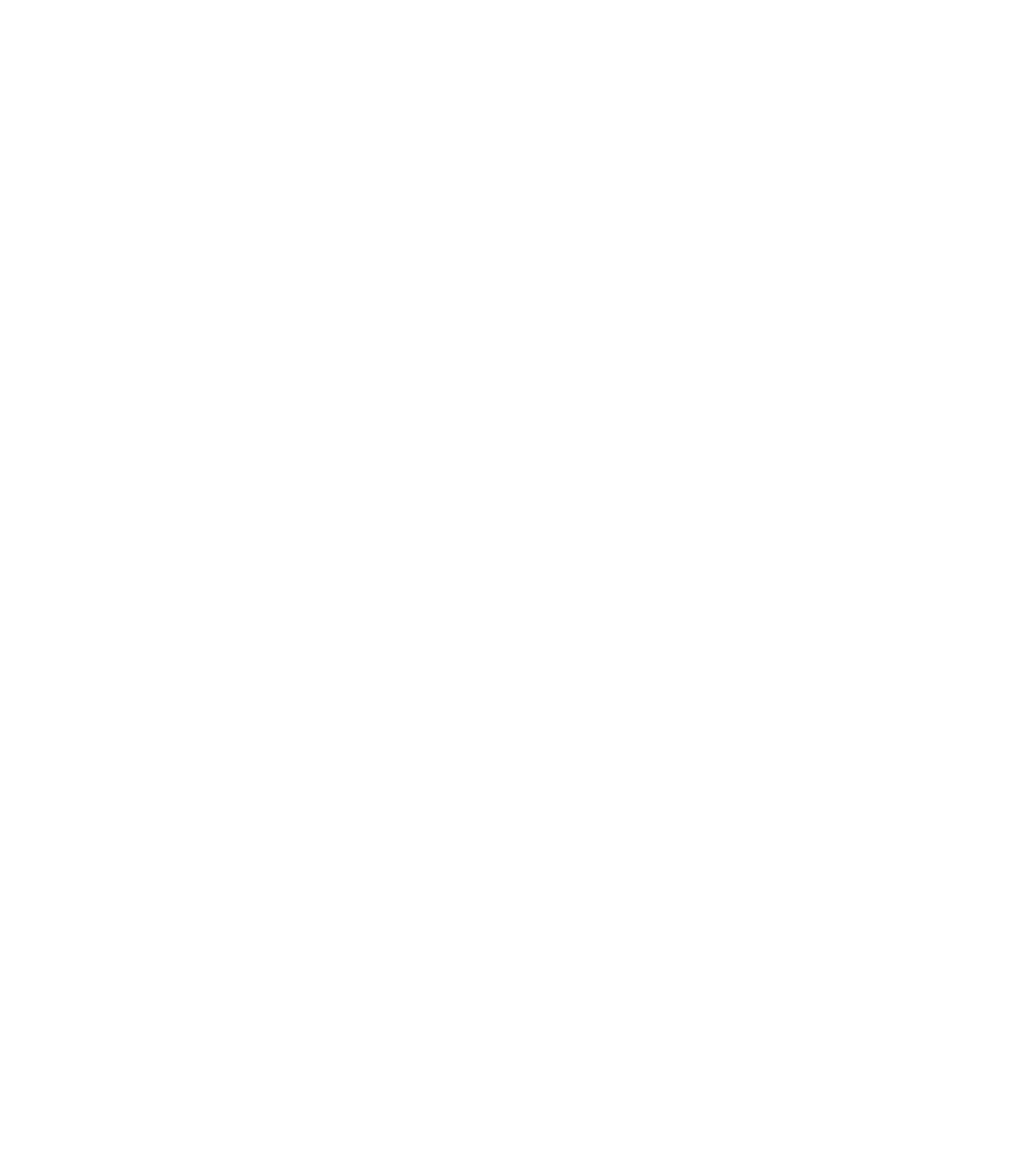
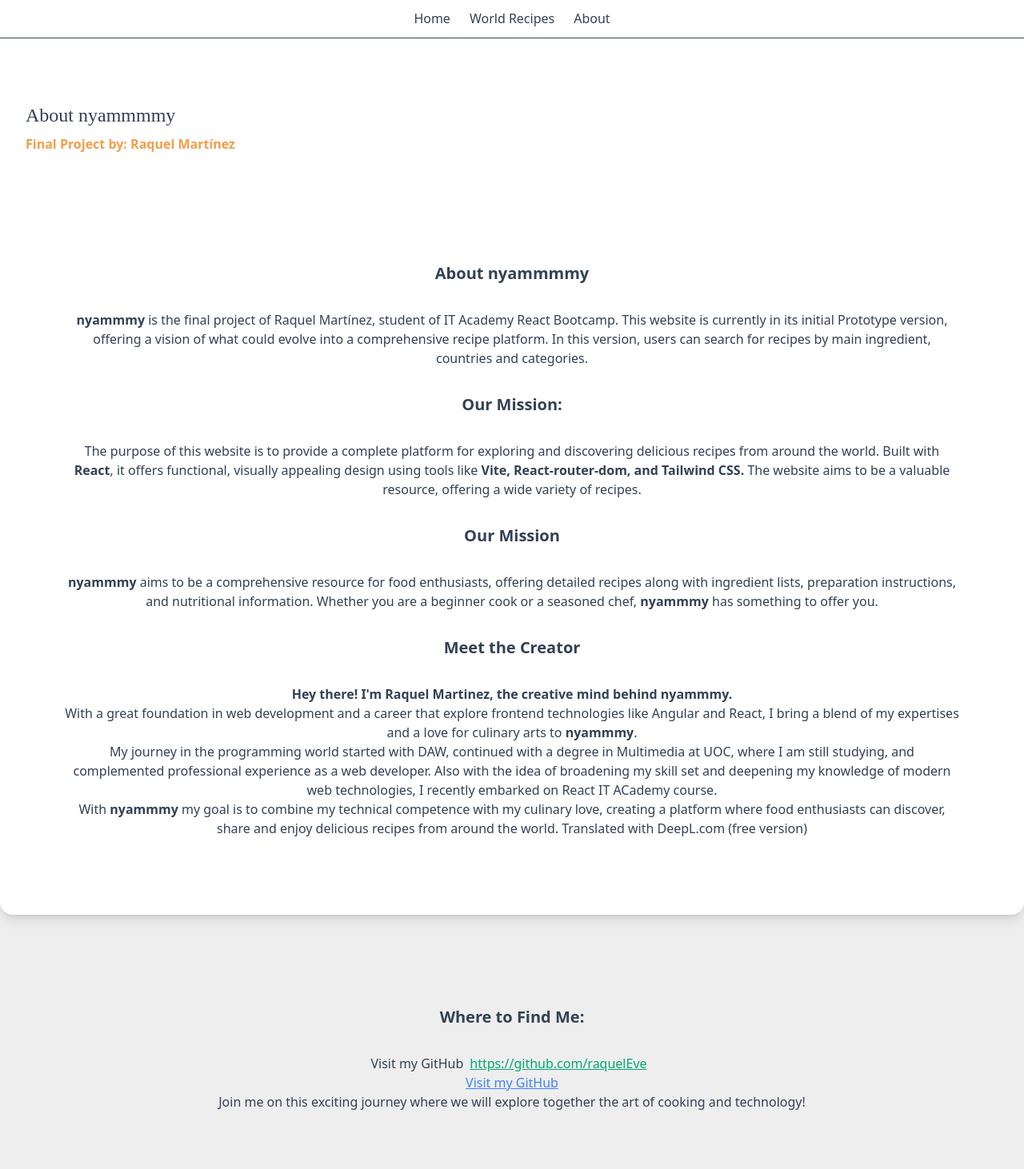
Before and after one commit to raquelEve/S9-FinalProject_v2, a React (Vite) app: page /about in a window 1280 px wide. Shown: the part 180-1642 px from the top of the page at 80% size. Before the commit the page ends 800 px from the top, so only its background shows below. Built offline with nearby package versions, Linux system fonts and the light colour scheme; a web font is replaced by a local one.

Commit message:
about page

```diff
--- /dev/null
+++ b/src/common/githubLink/GithubLink.jsx
@@ -0,0 +1,16 @@
+import React from 'react'
+import { Link, NavLink } from 'react-router-dom'
+
+export default function GithubLink() {
+    return (
+        <>
+            <div><a href="#"  >
+                Visit my GitHub
+            </a>
+                <a href='https://github.com/raquelEve' className='mx-2 link link-success' target='blank'>
+                    https://github.com/raquelEve
+                </a>
+            </div>
+        </>
+    )
+}
--- a/src/common/headerComponent/HeaderComp.jsx
+++ b/src/common/headerComponent/HeaderComp.jsx
@@ -22,7 +22,7 @@
                 <nav className="flex justify-center w-[300px]mx-auto text-slate-700">
                     <NavLink to='/home' className='mx-3'>Home</NavLink>
                     <NavLink to='/global' className='mx-3'>World Recipes</NavLink>
-                    <NavLink to='/about' className='mx-3'>Link</NavLink>
+                    <NavLink to='/about' className='mx-3'>About</NavLink>
                 </nav>
             </div >
         </header >
--- a/src/components/AreaCard/AreaCard.jsx
+++ b/src/components/AreaCard/AreaCard.jsx
@@ -4,17 +4,19 @@
 
 export default function AreaCard({ area }) {
     return (
+        <div className='relative'>
             <Link
                 to={`/recipes/area/${area.area}`}
                 key={area.id}
-            className="area-card relative h-64 w-full bg-cover bg-center rounded-box flex items-center justify-center mb-8 shadow-lg "
+                className="area-card relative h-64 w-full bg-cover bg-center rounded-box flex items-center justify-center mb-8 shadow-xl shadow-black-900"
                 style={{ backgroundImage: `url(${area.src})` }}
             >
                 {/* overlay para el texto */}
                 <div className="absolute inset-0 bg-black opacity-25 rounded-box hover:shadow-inner"></div>
                 <h2 className="relative text-white text-3xl font-bold">{area.countryName}</h2>
-            <div className='flat-area absolute h-[34px] w-[34px] top-3 right-3 bg-no-repeat bg-top bg-left'
+            </Link>
+            <div className='flat-area absolute h-[34px] w-[34px] top-4 right-4 bg-no-repeat bg-top bg-left'
                 style={{ backgroundImage: `url(${area.flat})` }}></div>
-        </Link>
+        </div>
     )
 }
--- a/src/components/AreaCard/Areacard.css
+++ b/src/components/AreaCard/Areacard.css
@@ -8,3 +8,14 @@
 .area-card:hover h2{
     color: #a7f012;
 }
+.area-card:hover:before {
+    content: '';
+    position: absolute;
+    top: 5px;
+    left: 5px;
+    width: calc(100% - 10px);
+    height: calc(100% - 10px);
+    border: 2px solid #a7f012;
+    border-radius: 15px;
+    z-index: -1;
+}
--- a/src/pages/AboutPage.jsx
+++ b/src/pages/AboutPage.jsx
@@ -1,7 +1,65 @@
 import React from 'react'
+import HeaderComp from '../common/HeaderComponent/HeaderComp'
+import SocialNavbarComp from '../common/socialNavbar/SocialNavbarComp'
+import FooterComp from '../common/FooterComponent/FooterComp'
+import { AiFillGithub } from "react-icons/ai";
+import GithubLink from '../common/githubLink/GithubLink';
 
 export default function AboutPage() {
     return (
-        <h1>AboutPage</h1>
+        <>
+            <HeaderComp></HeaderComp>
+            <div className="about-detail">
+                <div className='container mx-auto flex justify-between items-end p-6 pb-0'>
+                    <div>
+                        <h1 className='font-playwriteBold text-2xl mt-14 ml-2 mb-2'>About nyammmmy</h1>
+                        <p className='text-[rgb(245,157,73)] font-bold mb-8 ml-2'>
+                            Final Project by: Raquel Martínez
+                        </p>
+                    </div>
+                </div>
+                <div className='flex justify-between container mx-auto rounded-box bg-white px-8 p-6 shadow-lg'>
+                    <div className='w-full p-12'>
+                        <h2 className="text-xl font-bold text-center my-8">About nyammmmy</h2>
+                        <p className='mb-6 text-center'>
+
+                            <strong>nyammmy</strong> is the final project of Raquel Martínez, student of IT Academy React Bootcamp. This website is currently in its initial Prototype version, offering a vision of what could evolve into a comprehensive recipe platform. In this version, users can search for recipes by main ingredient, countries and categories.
+                        </p>
+                        <h2 className="text-xl font-bold text-center my-8">Our Mission:</h2>
+                        <p className='mb-6 text-center'>
+                            The purpose of this website is to provide a complete platform for exploring and discovering delicious recipes from around the world. Built with <strong>React</strong>, it offers functional, visually appealing design using tools like <strong>Vite, React-router-dom, and Tailwind CSS.</strong> The website aims to be a valuable resource, offering a wide variety of recipes.
+                        </p>
+                        <h2 className="text-xl font-bold text-center my-8">Our Mission</h2>
+                        <p className='mb-6 text-center'>
+                            <strong>nyammmy</strong>  aims to be a comprehensive resource for food enthusiasts, offering detailed recipes along with ingredient lists, preparation instructions, and nutritional information. Whether you are a beginner cook or a seasoned chef, <strong>nyammmy</strong>  has something to offer you.</p>
+                        <h2 className="text-xl font-bold text-center my-8">Meet the Creator</h2>
+                        <p className='mb-6 text-center'>
+                            <strong>Hey there! I&#39;m Raquel Martinez, the creative mind behind nyammmy.</strong><br /> With a great foundation in web development and a career that explore frontend technologies like Angular and React, I bring a blend of my expertises and a love for culinary arts to <strong>nyammmy</strong>. <br />
+                            My journey in the programming world started with DAW, continued with a degree in Multimedia at UOC, where I am still studying, and complemented professional experience as a web developer. Also with the idea of broadening my skill set and deepening my knowledge of modern web technologies, I recently embarked on React IT ACademy course.
+                            <br />
+                            With <strong>nyammmy</strong> my goal is to combine my technical competence with my culinary love, creating a platform where food enthusiasts can discover, share and enjoy delicious recipes from around the world.
+
+                            Translated with DeepL.com (free version)
+                        </p>
+                    </div>
+                </div>
+                <div className='relative bg-detail mt-[-80px] z-[-10] pt-[90px] pb-[12px] flex flex-col'>
+                    <div className='border-info-extra text-center w-2/3 rounded-box mx-auto my-8 p-10'>
+                        <h2 className="text-xl font-bold text-center my-8">Where to Find Me:</h2>
+                        <GithubLink></GithubLink>
+                        <a href="https://github.com/raquelEve" target="_blank" rel="noopener noreferrer" className='text-blue-500 underline'>
+                            Visit my GitHub
+                        </a>
+                        <p>Join me on this exciting journey where we will explore together the art of cooking and technology!</p>
+                    </div>
+                    <div className='detail-finish flex justify-center items-center mb-[120px] text-[#f59d49] text-4xl'>
+                        <span><AiFillGithub /></span>
+                    </div>
+                </div>
+
+            </div>
+            <SocialNavbarComp></SocialNavbarComp>
+            <FooterComp></FooterComp>
+        </>
     )
 }
--- a/src/pages/RecipesListPage.jsx
+++ b/src/pages/RecipesListPage.jsx
@@ -4,6 +4,7 @@
 import FooterComp from '../common/FooterComponent/FooterComp';
 import { RecipeContext } from '../context/RecipesContext';
 import RecipeListComp from '../components/recipeListComp/RecipeListComp';
+import SocialNavbarComp from '../common/socialNavbar/SocialNavbarComp';
 
 export default function RecipesListPage() {
     const { name, id } = useParams();
@@ -53,6 +54,7 @@
                 </div>
 
             </main>
+            <SocialNavbarComp></SocialNavbarComp>
             <FooterComp />
         </>
     );
--- a/src/pages/WorldRecipesPage.jsx
+++ b/src/pages/WorldRecipesPage.jsx
@@ -3,17 +3,20 @@
 import FooterComp from '../common/FooterComponent/FooterComp'
 import areasList from '../data/areasList'
 import AreaCard from '../components/AreaCard/AreaCard';
+import SocialNavbarComp from '../common/socialNavbar/SocialNavbarComp';
 
 export default function WorldRecipesPage() {
     return (
         <>
             <HeaderComp />
             <main className='container mx-auto mb-16'>
-                <h1 className='font-playwriteBold text-2xl mt-14 ml-2 mb-12'>WorldRecipesPage</h1>
+                <h1 className='font-playwriteBold text-2xl mt-14 ml-2 mb-12'>
+                    Recipes from around the World</h1>
                 {areasList.map((area) => (
                     <AreaCard area={area} key={area.id}></AreaCard>
                 ))}
             </main>
+            <SocialNavbarComp></SocialNavbarComp>
             <FooterComp />
         </>
     )
```
Also changed, not shown: src/data/areasList.js (+4 -4 lines), src/pages/Area.css (deleted). Lines whose indentation alone changed are shown as unchanged.
